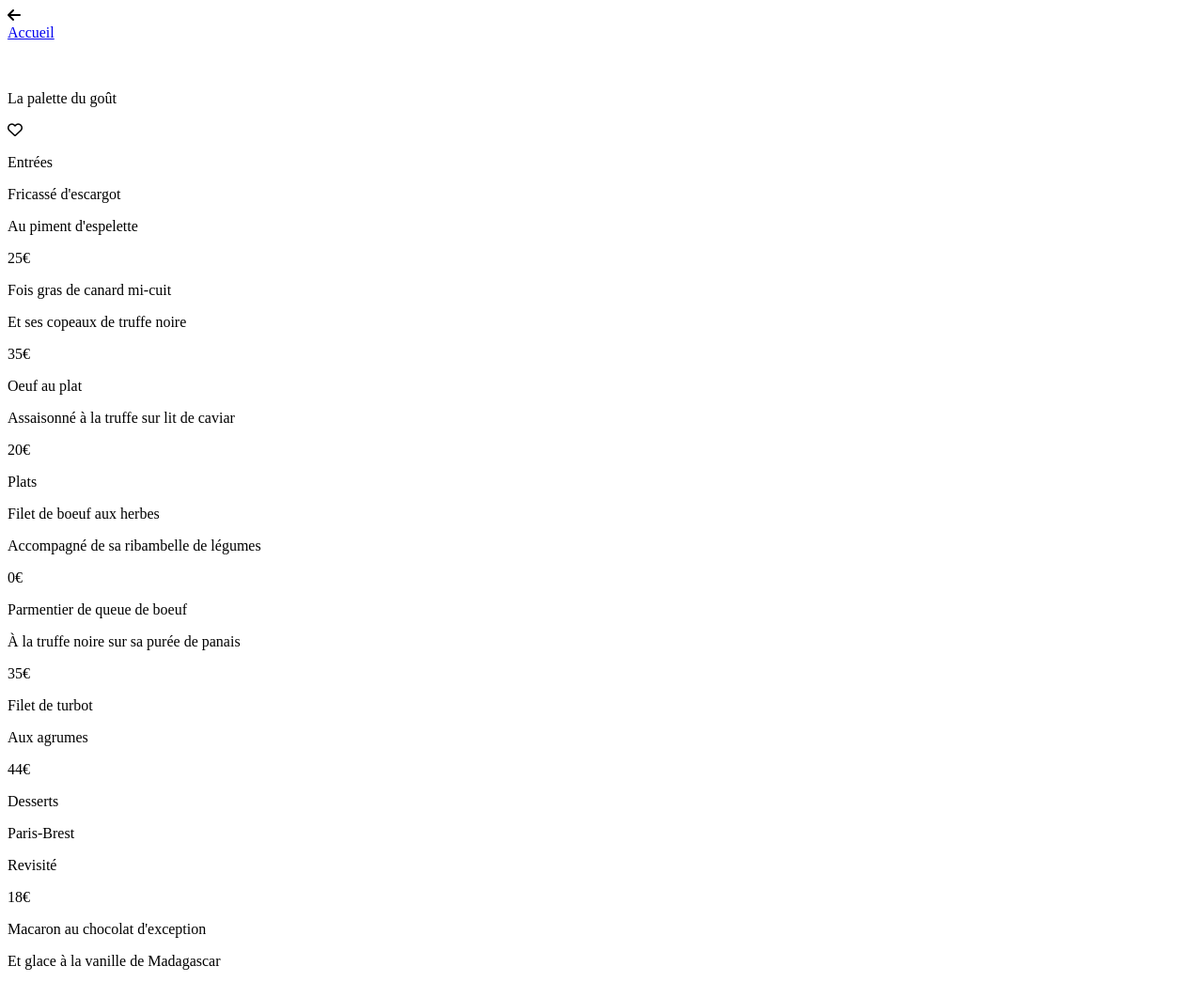
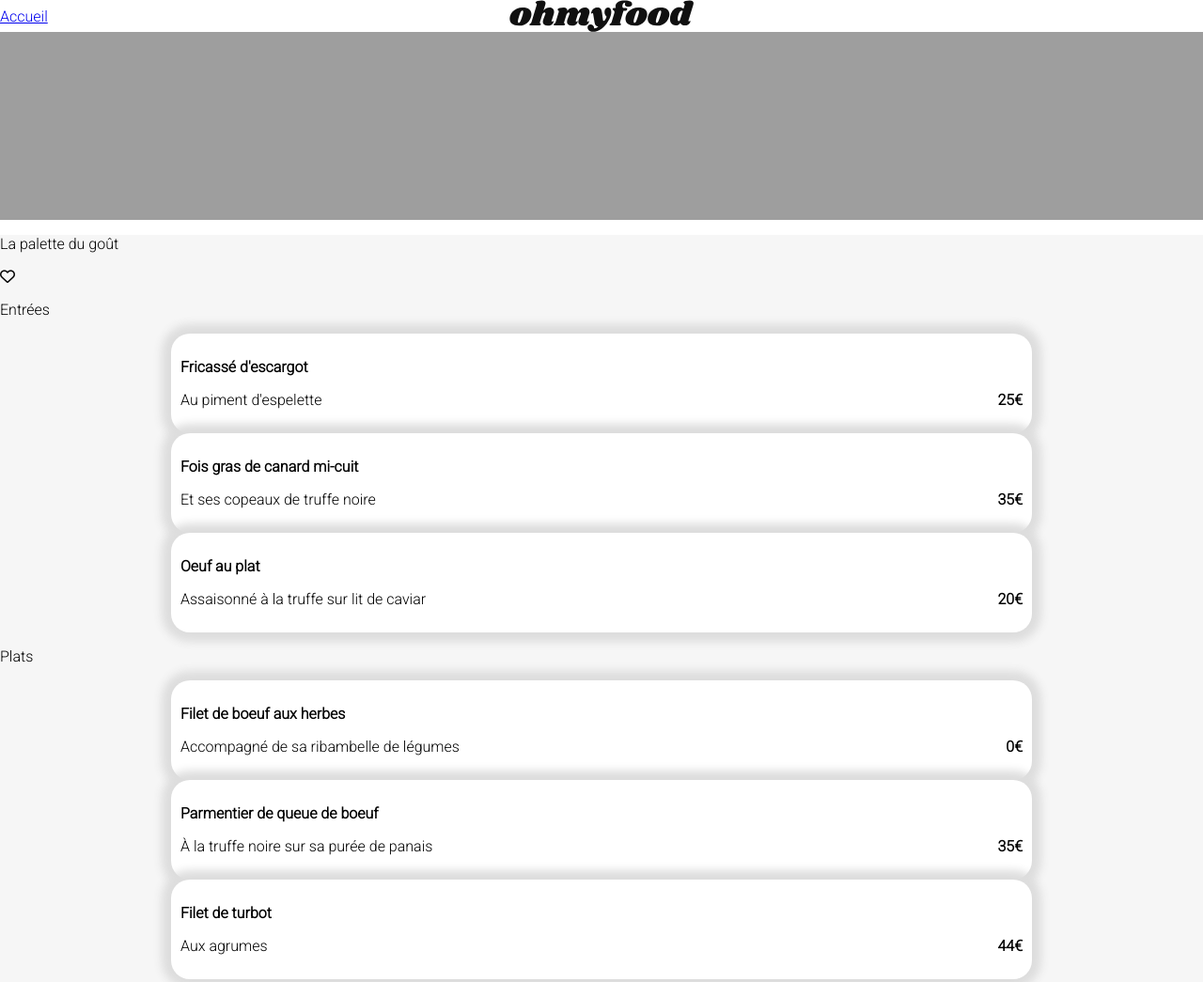
Before and after one commit to ClementGrenierDesrousseaux/ClementGrenierDesrousseaux_3_0702021, a website: page restaurants/palette.html in a window 1280 px wide. Shown: the top 1045 px of the page at 94% size. Drawn offline with nearby package versions, Linux system fonts and the light colour scheme; files that its build step writes are made by us from their sources; the site is published under a folder, as on GitHub Pages, so addresses that start at the root find nothing; a web font is replaced by a local one.

Commit message:
Modification chemin CSS
VSC n'indique pas le bon chemin, ne pas oublier de rajouter les "../" si le css c'est pas dans le même fichier

```diff
--- a/restaurants/palette.html
+++ b/restaurants/palette.html
@@ -10,7 +10,7 @@
     <link href="https://fonts.googleapis.com/css2?family=Shrikhand&display=swap" rel="stylesheet">
     <link href="https://fonts.googleapis.com/css2?family=Roboto:wght@300&family=Shrikhand&display=swap"
         rel="stylesheet">
-    <link rel="stylesheet" href="/public/css/style.css">
+        <link rel="stylesheet" href="../public/css/style.css">
     <title>La palette du goût</title>
 </head>
 
@@ -18,14 +18,14 @@
     <header class="header-restaurant">
         <div class="logo-accueil"><i class="fas fa-arrow-left"></i></div>
         <div class="logo-accueil"><a href="/index.html">Accueil</a></div>
-        <div class="logo-accueil"><img src="/images/logo/ohmyfood@2x.svg" alt=""></div>
+        <div class="logo-accueil"><img src="../images/logo/ohmyfood@2x.svg" alt=""></div>
         <div class="logo-accueil"></div>
     </header>
 
 
     <section class="section-restaurant">
         <aside class="aside-restaurant">
-            <img src="/images/restaurants/palette.jpg" alt="">
+            <img src="../images/restaurants/palette.jpg" alt="">
         </aside>
 
         <article class="article-restaurant">
```
